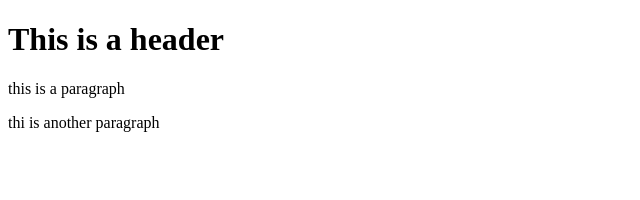
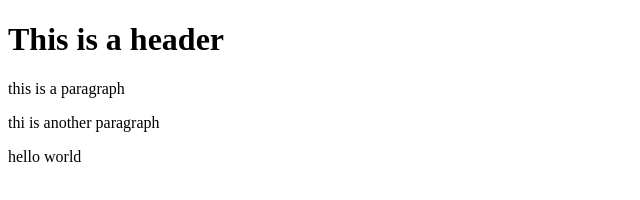
Before and after one commit to joseangelrg1224/git-test, a website: page index.html in a window 1280 px wide. Shown: the full height of the page, 0-640 px from the left. Drawn offline with Linux system fonts and the light colour scheme.

```diff
--- a/index.html
+++ b/index.html
@@ -4,5 +4,6 @@
         <h1>This is a header</h1>
         <p>this is a paragraph</p>
         <p>thi is another paragraph</p>
+        <p>hello world</p>
     </body>
 </html>
```
Also changed, not shown: package.json (added, +19 -0 lines), 2 other files.
